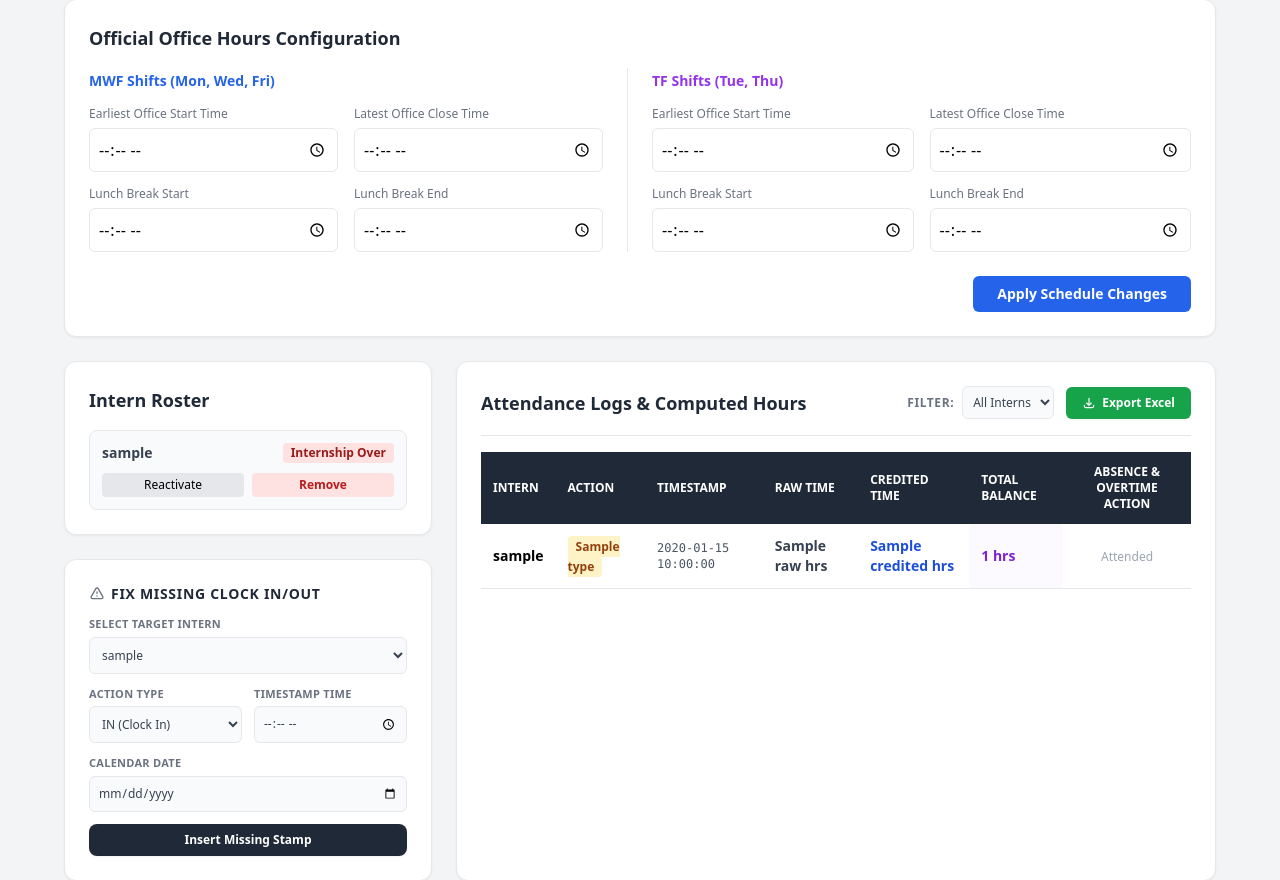
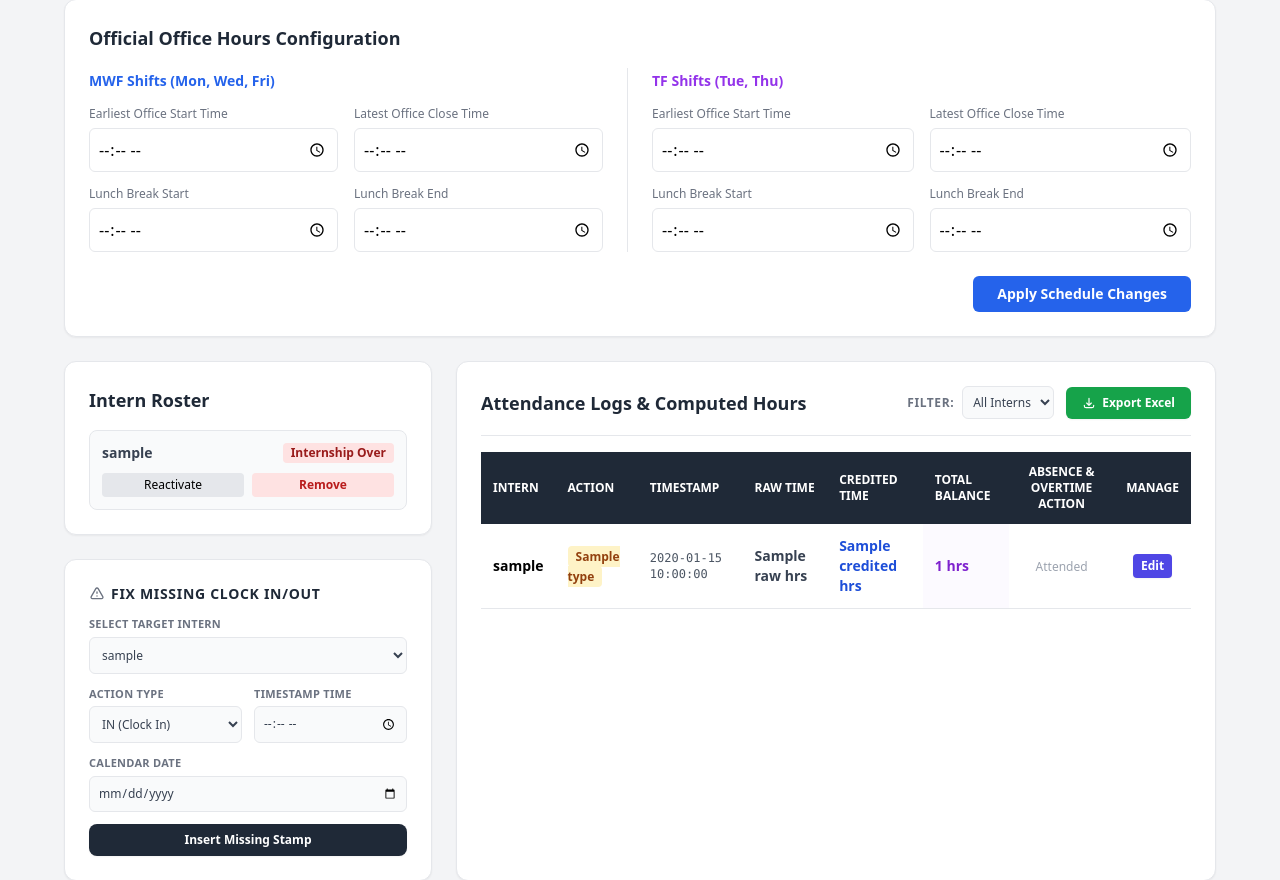
Before and after one commit to moimo1/InternLogbook, a Flask app: template templates/admin.html in a window 1280 px wide. Shown: the part 135-1015 px from the top of the page. Run offline with Flask 3, Linux system fonts and the light colour scheme; the template is opened without the code that fills it: most values are stand-ins (such as "Sample title", 1, 10 or a date in 2020); some libraries are stand-ins or nearby versions.

Commit message:
added control for admin to edit existing logs

```diff
--- a/app.py
+++ b/app.py
@@ -206,7 +206,7 @@ def admin_dashboard():
 
             # 3. Build comprehensive structured timeline history matching query filters
             query = '''
-                SELECT l.user_id, u.username, l.log_type, l.timestamp, l.timestamp::date as log_date
+                SELECT l.id, l.user_id, u.username, l.log_type, l.timestamp, l.timestamp::date as log_date
                 FROM logs l
                 JOIN users u ON l.user_id = u.id
             '''
@@ -239,11 +239,14 @@ def admin_dashboard():
             user_balances[uid] += calc['credited']
 
         formatted_logs.append({
+            'id': log['id'],
             'user_id': uid,
             'username': log['username'],
             'type': log['log_type'],
             'timestamp': log['timestamp'].strftime('%Y-%m-%d %I:%M %p'),
             'date_str': date_str,
+            'raw_date': log['timestamp'].strftime('%Y-%m-%d'),
+            'raw_time': log['timestamp'].strftime('%H:%M'),
             'raw': calc['raw'],
             'credited': calc['credited'],
             'potential_ot': calc['potential_ot'],
@@ -330,6 +333,29 @@ def manual_insert_log():
 
     return redirect(url_for('admin_dashboard', filter_user=user_id))
 
+@app.route('/admin/logs/edit', methods=['POST'])
+def edit_log():
+    if session.get('role') != 'admin': return "Unauthorized", 403
+
+    log_id = request.form.get('log_id')
+    log_type = request.form.get('log_type')
+    log_date = request.form.get('manual_date')
+    log_time = request.form.get('manual_time')
+    user_id = request.form.get('user_id')
+
+    if log_id and log_type and log_date and log_time:
+        full_timestamp = f"{log_date} {log_time}:00"
+        with get_db_connection() as conn:
+            with conn.cursor() as cursor:
+                cursor.execute('''
+                    UPDATE logs
+                    SET log_type = %s, timestamp = %s
+                    WHERE id = %s
+                ''', (log_type, full_timestamp, int(log_id)))
+            conn.commit()
+
+    return redirect(url_for('admin_dashboard', filter_user=user_id))
+
 # -------------------------------------------------------------------------
 # ADMINISTRATIVE OVERRIDE PATHWAYS (ABSENCE & OVERTIME)
 # -------------------------------------------------------------------------
--- a/templates/admin.html
+++ b/templates/admin.html
@@ -183,6 +183,7 @@
                                 <th class="p-3">Credited Time</th>
                                 <th class="p-3">Total Balance</th>
                                 <th class="p-3 text-center">Absence & Overtime Action</th>
+                                <th class="p-3 text-center">Manage</th>
                             </tr>
                         </thead>
                         <tbody class="text-sm">
@@ -258,10 +259,15 @@
 
                                     {% endif %}
                                 </td>
+                                <td class="p-3 text-center">
+                                    <button onclick="openEditModal('{{ log.id }}', '{{ log.user_id }}', '{{ log.type }}', '{{ log.raw_date }}', '{{ log.raw_time }}')" class="text-xs bg-indigo-600 hover:bg-indigo-700 text-white px-2 py-1 rounded font-bold shadow-sm transition-colors">
+                                        Edit
+                                    </button>
+                                </td>
                             </tr>
                             {% else %}
                             <tr>
-                                <td colspan="7" class="p-4 text-center text-gray-400">No shift logs tracked yet.</td>
+                                <td colspan="8" class="p-4 text-center text-gray-400">No shift logs tracked yet.</td>
                             </tr>
                             {% endfor %}
                         </tbody>
@@ -272,5 +278,65 @@
         </div>
 
     </div>
+
+    <!-- Edit Log Modal -->
+    <div id="editLogModal" class="fixed inset-0 bg-gray-600 bg-opacity-50 overflow-y-auto h-full w-full hidden flex items-center justify-center">
+        <div class="relative mx-auto p-5 border w-96 shadow-lg rounded-md bg-white">
+            <div class="mt-3 text-center">
+                <h3 class="text-lg leading-6 font-medium text-gray-900 font-bold">Edit Attendance Log</h3>
+                <form action="/admin/logs/edit" method="POST" class="mt-4 text-left space-y-4">
+                    <input type="hidden" name="log_id" id="edit_log_id">
+                    <input type="hidden" name="user_id" id="edit_user_id">
+
+                    <div>
+                        <label class="text-[11px] font-bold text-gray-500 uppercase tracking-wide block">Action Type</label>
+                        <select name="log_type" id="edit_log_type" required class="w-full border p-2 text-xs rounded-md bg-gray-50 mt-1 font-medium text-gray-700 focus:outline-none focus:ring-1 focus:ring-blue-500">
+                            <option value="IN">IN (Clock In)</option>
+                            <option value="OUT">OUT (Clock Out)</option>
+                        </select>
+                    </div>
+
+                    <div>
+                        <label class="text-[11px] font-bold text-gray-500 uppercase tracking-wide block">Calendar Date</label>
+                        <input type="date" name="manual_date" id="edit_log_date" required class="w-full border p-2 text-xs rounded-md bg-gray-50 mt-1 text-gray-700 focus:outline-none focus:ring-1 focus:ring-blue-500">
+                    </div>
+
+                    <div>
+                        <label class="text-[11px] font-bold text-gray-500 uppercase tracking-wide block">Timestamp Time</label>
+                        <input type="time" name="manual_time" id="edit_log_time" required class="w-full border p-2 text-xs rounded-md bg-gray-50 mt-1 text-gray-700 focus:outline-none focus:ring-1 focus:ring-blue-500">
+                    </div>
+
+                    <div class="flex space-x-3 pt-2">
+                        <button type="button" onclick="closeEditModal()" class="w-1/2 bg-gray-300 hover:bg-gray-400 text-gray-800 text-xs font-bold py-2 rounded-lg transition-colors">
+                            Cancel
+                        </button>
+                        <button type="submit" class="w-1/2 bg-indigo-600 hover:bg-indigo-700 text-white text-xs font-bold py-2 rounded-lg transition-colors shadow-sm">
+                            Save Changes
+                        </button>
+                    </div>
+                </form>
+            </div>
+        </div>
+    </div>
+
+    <script>
+        function openEditModal(logId, userId, logType, rawDate, rawTime) {
+            document.getElementById('edit_log_id').value = logId;
+            document.getElementById('edit_user_id').value = userId;
+            document.getElementById('edit_log_type').value = logType;
+            document.getElementById('edit_log_date').value = rawDate;
+            document.getElementById('edit_log_time').value = rawTime;
+
+            const modal = document.getElementById('editLogModal');
+            modal.classList.remove('hidden');
+            modal.classList.add('flex');
+        }
+
+        function closeEditModal() {
+            const modal = document.getElementById('editLogModal');
+            modal.classList.add('hidden');
+            modal.classList.remove('flex');
+        }
+    </script>
 </body>
 </html>
```
